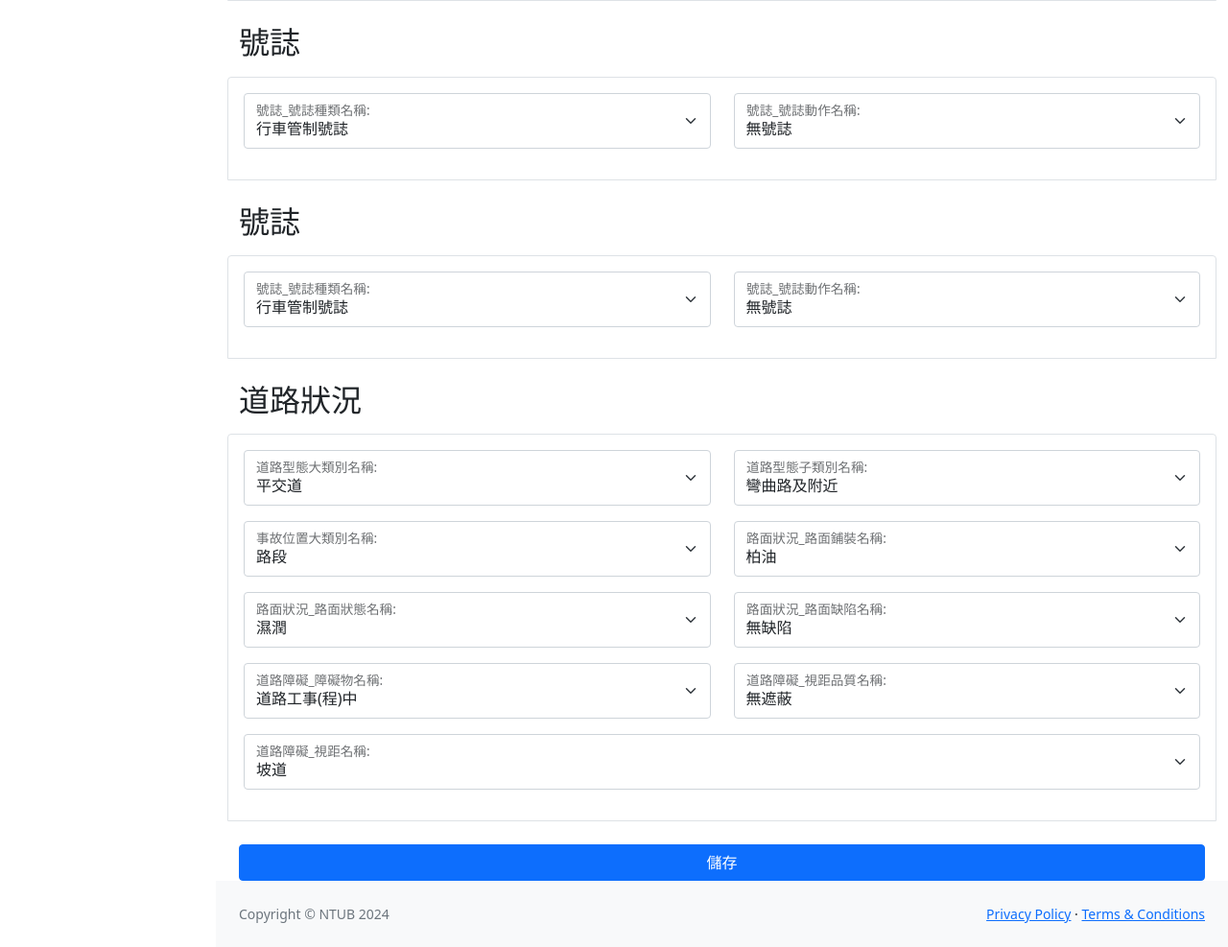
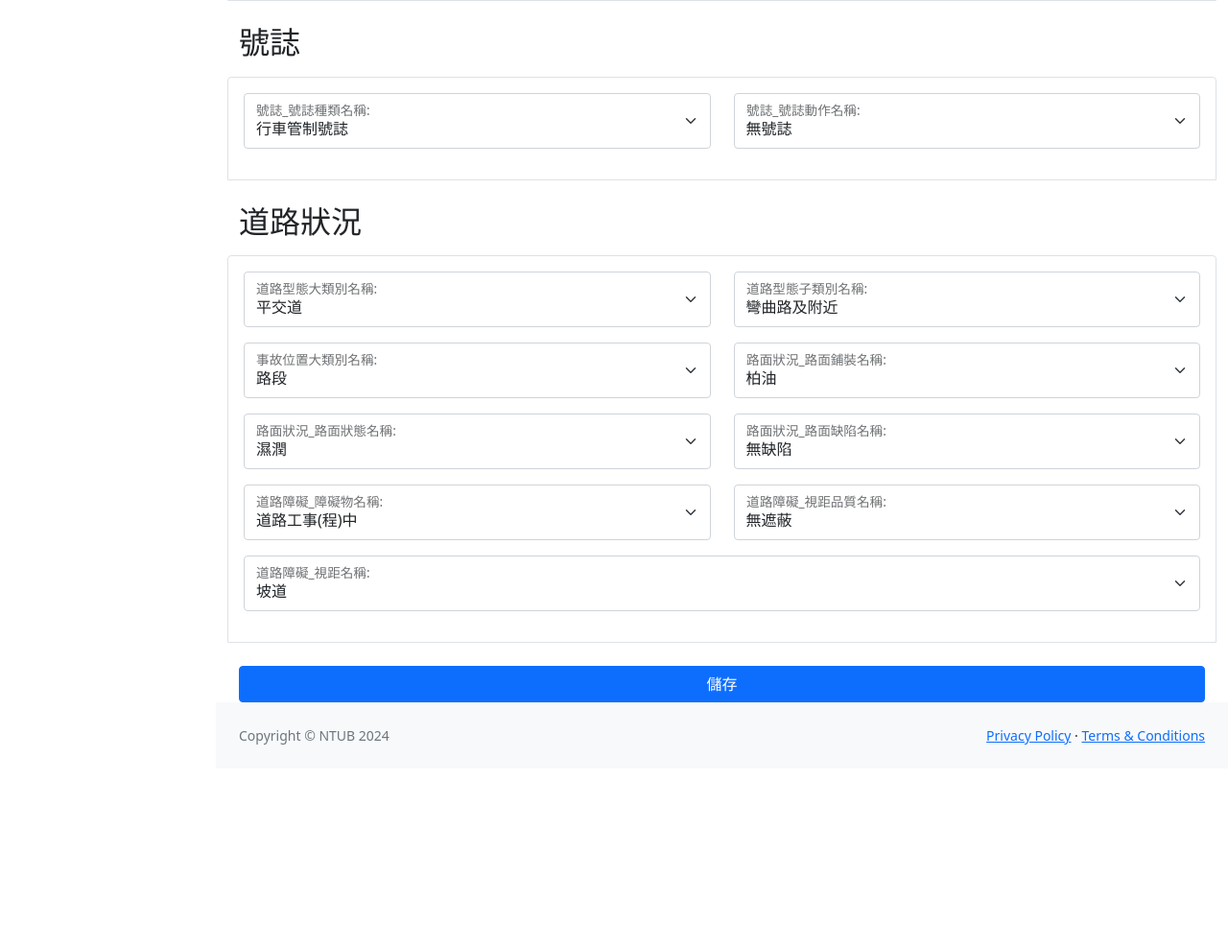
Before and after one commit to xi455/DataBaseManage-CarAccident, a Django app: page /transport/create/ in a window 1280 px wide. Shown: the part 1310-2297 px from the top of the page at 96% size. After the commit the page ends 2086 px from the top, so only its background shows below. Run offline with Django 5.2, Linux system fonts and the light colour scheme; the visitor is signed in with stand-in values (Sample User, id 1); data that the repository does not hold is empty; some libraries are stand-ins or nearby versions.

Commit message:
feat: revision caraccident_create.html
remove extra lines and adjustment format

```diff
--- a/transport/templates/caraccident_create.html
+++ b/transport/templates/caraccident_create.html
@@ -259,27 +259,6 @@
                     </div>
                 </div>
             </div>
-
-            <h2 class="mt-4">號誌</h2>
-            <div class="bd-example">
-                <div class="row mb-3">
-                    <div class="col">
-                        <div class="form-floating mb-3 mb-md-0">
-                            {{ form.trafficfacilities_form.號誌_號誌種類名稱.errors }}
-                            {% render_field form.trafficfacilities_form.號誌_號誌種類名稱 %}
-                            <label for="{{ form.trafficfacilities_form.號誌_號誌種類名稱.id_for_label }}">號誌_號誌種類名稱:</label>
-                        </div>
-                    </div>
-                    <div class="col">
-                        <div class="form-floating">
-                            {{ form.trafficfacilities_form.號誌_號誌動作名稱.errors }}
-                            {% render_field form.trafficfacilities_form.號誌_號誌動作名稱 %}
-                            <label for="{{ form.trafficfacilities_form.號誌_號誌動作名稱.id_for_label }}">號誌_號誌動作名稱:</label>
-                        </div>
-                    </div>
-                </div>
-            </div>
-
             <h2 class="mt-4">道路狀況</h2>
             <div class="bd-example">
                 <div class="row mb-3">
@@ -362,9 +341,9 @@
                     </div>
                 </div>
             </div>
-                <div class="mt-4 mb-0">
-                    <div class="d-grid"><button class="btn btn-primary btn-block" type="submit">儲存</button></div>
-                </div>
+            <div class="mt-4 mb-0">
+                <div class="d-grid"><button class="btn btn-primary btn-block" type="submit">儲存</button></div>
+            </div>
 
         </form>
     </div>
```
